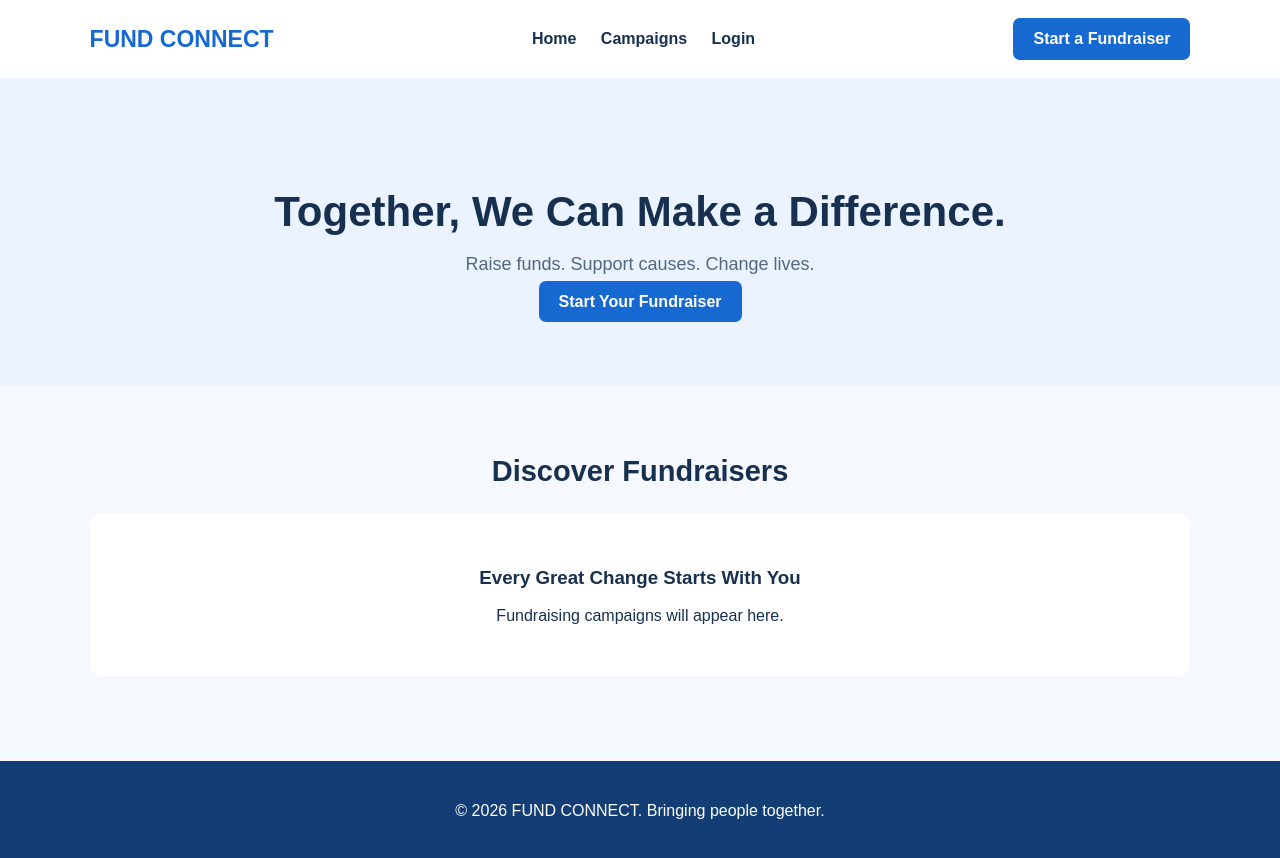
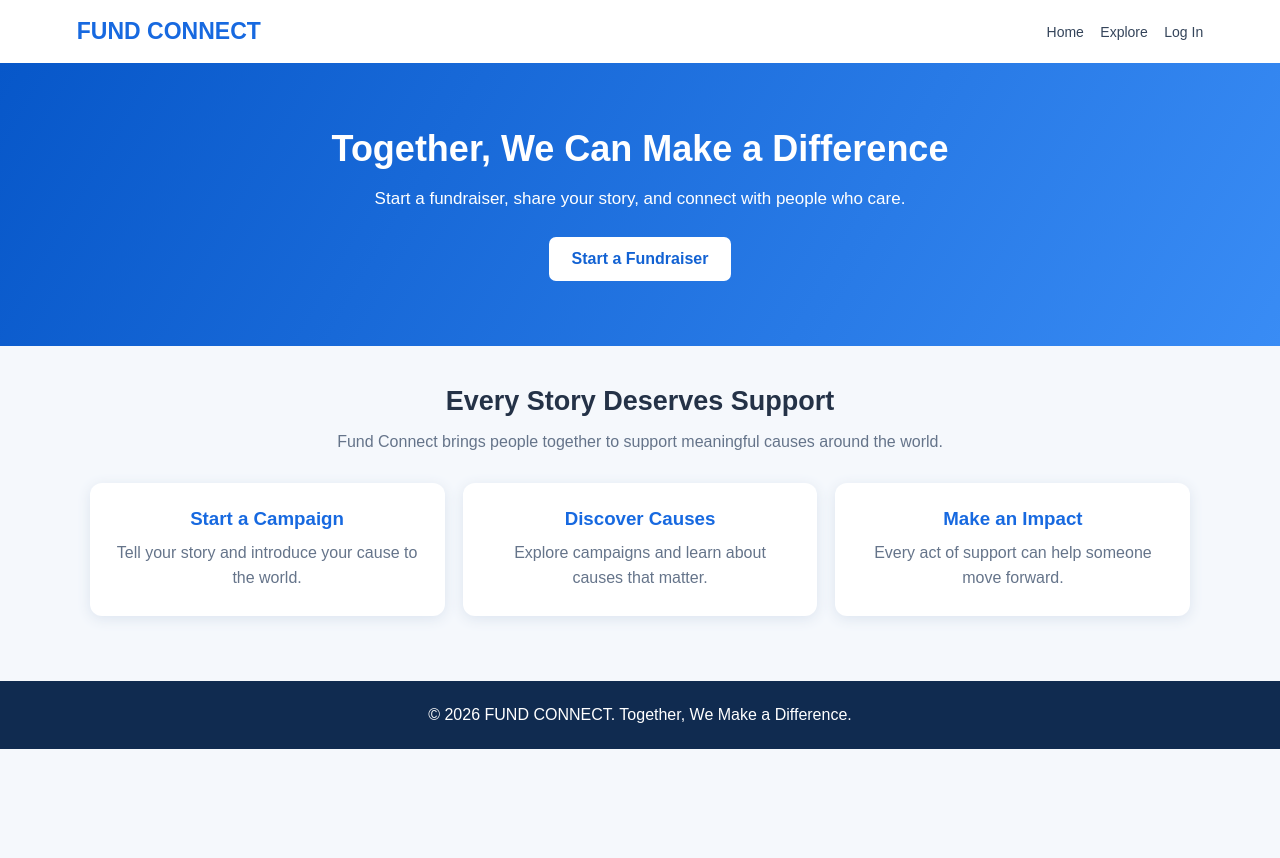
Before and after one commit to Jacksonhuck/fundconnect-global, a plain HTML site: page index.html in a window 1280 px wide. After the commit the page ends 800 px from the top, so only its background shows below. Drawn offline with Linux system fonts and the light colour scheme.

Commit message:
Update index.html

```diff
--- a/index.html
+++ b/index.html
@@ -1,3 +1,4 @@
+
 <!DOCTYPE html>
 <html lang="en">
 <head>
@@ -5,64 +6,66 @@
   <meta name="viewport" content="width=device-width, initial-scale=1.0">
   <title>FUND CONNECT | Make a Difference</title>
   <style>
-    * { box-sizing: border-box; }
+    * { box-sizing: border-box; margin: 0; padding: 0; }
     body {
-      margin: 0;
       font-family: Arial, sans-serif;
-      color: #18304f;
+      color: #243247;
       background: #f5f8fc;
     }
     header {
       background: white;
-      padding: 18px 7%;
+      padding: 18px 6%;
       display: flex;
       justify-content: space-between;
       align-items: center;
-      flex-wrap: wrap;
-      gap: 15px;
-      box-shadow: 0 2px 10px #dce5f0;
+      box-shadow: 0 2px 8px #dce4ef;
     }
-    .logo { color: #1769d2; font-size: 23px; font-weight: bold; }
+    .logo { color: #1769e0; font-size: 23px; font-weight: bold; }
     nav a {
-      color: #18304f;
+      color: #34445a;
       text-decoration: none;
-      margin: 0 10px;
-      font-weight: bold;
+      margin-left: 12px;
+      font-size: 14px;
     }
-    .start {
-      background: #1769d2;
+    .hero {
+      background: linear-gradient(120deg, #0757c9, #398cf5);
       color: white;
-      padding: 12px 20px;
+      padding: 65px 7%;
+      text-align: center;
+    }
+    .hero h1 { font-size: 36px; margin-bottom: 15px; }
+    .hero p { font-size: 17px; line-height: 1.6; margin-bottom: 25px; }
+    .btn {
+      display: inline-block;
+      background: white;
+      color: #1262d3;
+      padding: 13px 23px;
       border-radius: 7px;
       text-decoration: none;
       font-weight: bold;
     }
-    .hero {
-      text-align: center;
-      padding: 75px 20px;
-      background: #eaf3ff;
+    .section { padding: 40px 7%; text-align: center; }
+    .section h2 { margin-bottom: 12px; font-size: 27px; }
+    .section p { color: #65748a; line-height: 1.6; }
+    .cards {
+      display: grid;
+      grid-template-columns: repeat(auto-fit, minmax(220px, 1fr));
+      gap: 18px;
+      margin-top: 28px;
     }
-    .hero h1 { font-size: 42px; margin-bottom: 15px; }
-    .hero p { font-size: 18px; color: #53677f; }
-    .section { padding: 45px 7%; }
-    .section h2 { text-align: center; font-size: 29px; }
-    .empty {
+    .card {
       background: white;
-      padding: 35px;
+      padding: 25px;
       border-radius: 12px;
-      text-align: center;
-      margin-top: 25px;
+      box-shadow: 0 3px 14px #dce4ef;
     }
+    .card h3 { color: #1769e0; margin-bottom: 10px; }
     footer {
-      background: #123d75;
+      background: #102b50;
       color: white;
       text-align: center;
       padding: 25px;
-      margin-top: 40px;
-    }
-    @media(max-width:600px) {
-      .hero h1 { font-size: 31px; }
-      nav { width: 100%; }
+      margin-top: 25px;
     }
   </style>
 </head>
@@ -71,28 +74,38 @@
     <div class="logo">FUND CONNECT</div>
     <nav>
       <a href="index.html">Home</a>
-      <a href="#campaigns">Campaigns</a>
-      <a href="login.html">Login</a>
+      <a href="campaigns.html">Explore</a>
+      <a href="login.html">Log In</a>
     </nav>
-    <a class="start" href="signup.html">Start a Fundraiser</a>
   </header>
 
   <section class="hero">
-    <h1>Together, We Can Make a Difference.</h1>
-    <p>Raise funds. Support causes. Change lives.</p>
-    <a class="start" href="signup.html">Start Your Fundraiser</a>
+    <h1>Together, We Can Make a Difference</h1>
+    <p>Start a fundraiser, share your story, and connect with people who care.</p>
+    <a class="btn" href="create-campaign.html">Start a Fundraiser</a>
   </section>
 
-  <section class="section" id="campaigns">
-    <h2>Discover Fundraisers</h2>
-    <div class="empty">
-      <h3>Every Great Change Starts With You</h3>
-      <p>Fundraising campaigns will appear here.</p>
+  <section class="section">
+    <h2>Every Story Deserves Support</h2>
+    <p>Fund Connect brings people together to support meaningful causes around the world.</p>
+    <div class="cards">
+      <div class="card">
+        <h3>Start a Campaign</h3>
+        <p>Tell your story and introduce your cause to the world.</p>
+      </div>
+      <div class="card">
+        <h3>Discover Causes</h3>
+        <p>Explore campaigns and learn about causes that matter.</p>
+      </div>
+      <div class="card">
+        <h3>Make an Impact</h3>
+        <p>Every act of support can help someone move forward.</p>
+      </div>
     </div>
   </section>
 
   <footer>
-    <p>© 2026 FUND CONNECT. Bringing people together.</p>
+    <p>© 2026 FUND CONNECT. Together, We Make a Difference.</p>
   </footer>
 </body>
-  </html>
+</html>
```
